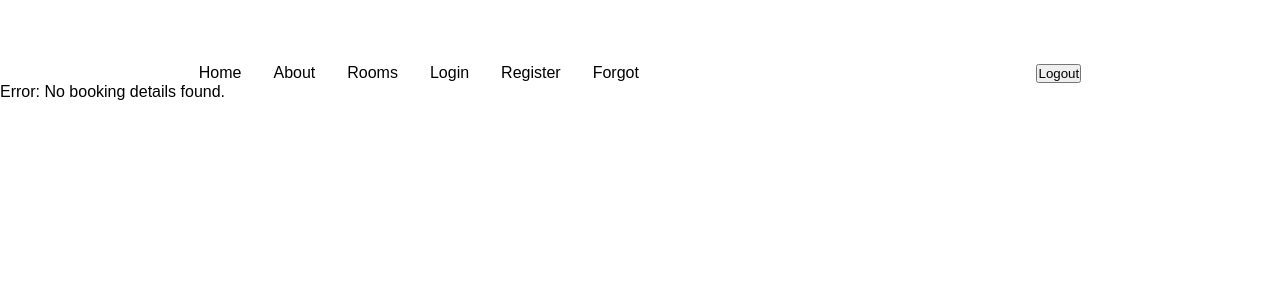
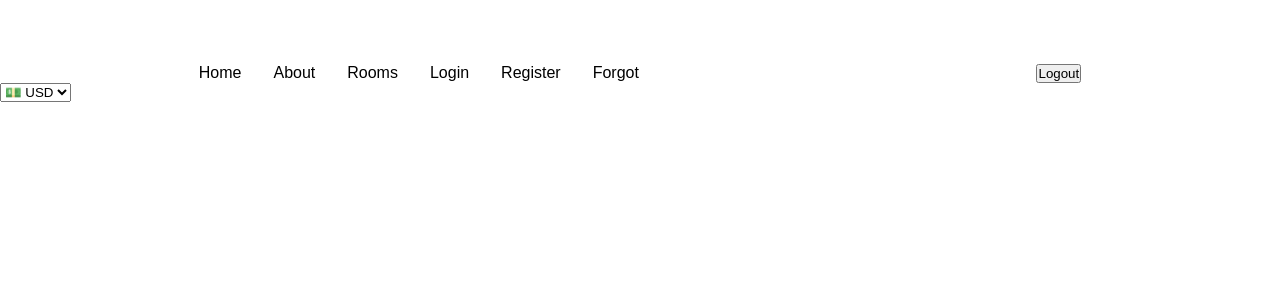
Before and after one commit to Rethabile17/react-hotel-app, a React (Create React App) app: page /checkoutDetails in a window 1280 px wide. Shown: the top 300 px of the page. Built offline with nearby package versions, Linux system fonts and the light colour scheme.

Commit message:
done with checkoutDetails payments

```diff
--- a/package.json
+++ b/package.json
@@ -3,6 +3,7 @@
   "version": "0.1.0",
   "private": true,
   "dependencies": {
+    "@paypal/react-paypal-js": "^8.7.0",
     "@reduxjs/toolkit": "^2.2.7",
     "@testing-library/jest-dom": "^5.17.0",
     "@testing-library/react": "^13.4.0",
--- a/src/App.js
+++ b/src/App.js
@@ -13,14 +13,22 @@ import Sites from './components/Sites';
 import RoomDetails from './components/RoomDetail';
 import CheckoutDetails from './components/checkoutDetails';
 import Payment from './components/payment';
+import { PayPalScriptProvider, PayPalButtons } from "@paypal/react-paypal-js";
 import './App.css';
 
 
 function App() {
+  const initialOptions = {
+    "client-id": "ATjq_6gq7yvLxEmhBmsY8U8o_6TAOlHdErnzWViqx1db9GPXEJcrnMYPM7mQ6vteIQdEulwqUOB_JH5J",
+    currency: "USD",
+    intent: "capture",
+  };
   return (
     <div>
+      <PayPalScriptProvider options={initialOptions}>
       <BrowserRouter>
       <Nav />
+
       <Routes>
       <Route path="/" element={<Home/>}/>
         <Route path="/login" element={<Login/>}/>
@@ -39,6 +47,7 @@ function App() {
 
       </Routes>
       </BrowserRouter>
+      </PayPalScriptProvider>
     </div>
   );
 }
--- a/src/components/RoomDetail.js
+++ b/src/components/RoomDetail.js
@@ -3,6 +3,7 @@ import { useNavigate, useLocation } from "react-router-dom";
 import view1 from "../images/6f7235447ca2c37edf7df110269d363b.png";
 import view2 from "../images/Plank-Slider-2.jpg";
 import view3 from "../images/prado_luxury_hotel_room_standard_family_inner_view.png";
+import Heart from "../images/heart_6229655.png";
 import "./roomDetails.css";
 import { TwitterShareButton, TwitterIcon, LinkedinShareButton, LinkedinIcon , FacebookShareButton,FacebookIcon } from 'react-share';
 
@@ -77,6 +78,9 @@ function RoomDetails() {
             </FacebookShareButton>
 
           </div>
+          <div className="like">
+            <button><img className="heart" src={Heart} /></button>
+          </div>
           <div>
             <img src={view1} alt="" className="view1" />
           </div>
--- a/src/components/checkoutDetails.js
+++ b/src/components/checkoutDetails.js
@@ -1,45 +1,57 @@
-import React from "react";
-import "./checkoutDetails.css";
-import { useLocation, useNavigate } from "react-router-dom";
+import React, { useState } from 'react';
+import { PayPalButtons, usePayPalScriptReducer } from "@paypal/react-paypal-js";
+import './checkoutDetails.css';
 
-function CheckoutDetails() {
-  const navigate = useNavigate();
-  const location = useLocation();
+const CheckoutDetails = () => {
+    const [{ options, isPending }, dispatch] = usePayPalScriptReducer();
+    const [currency, setCurrency] = useState(options.currency);
 
-  // Safely access room details
-  const room = location.state?.room;
-  const totalPrice = location.state?.totalPrice;
-  const arrivalDate = location.state?.arrivalDate;
-  const leaveDate = location.state?.leaveDate;
-  const roomType = location.state?.roomType;
+    const onCurrencyChange = ({ target: { value } }) => {
+        setCurrency(value);
+        dispatch({
+            type: "resetOptions",
+            value: {
+                ...options,
+                currency: value,
+            },
+        });
+    }
 
-  // Handle the case when the state is undefined
-  if (!room || totalPrice === undefined || !arrivalDate || !leaveDate || !roomType) {
-    return <div>Error: No booking details found.</div>;
-  }
+    const onCreateOrder = (data,actions) => {
+        return actions.order.create({
+            purchase_units: [
+                {
+                    amount: {
+                        value: "8.99",
+                    },
+                },
+            ],
+        });
+    }
 
-  const restButton = () => {
-    navigate("/payment");
-  };
+    const onApproveOrder = (data,actions) => {
+        return actions.order.capture().then((details) => {
+            const name = details.payer.name.given_name;
+            alert(`Transaction completed by ${name}`);
+        });
+    }
 
-  return (
-    <div className="checkoutview">
-      <div className="checkoutview-page">
-        <div className="form">
-          <p>Room Type: {roomType}</p>
-          <p>Arrival Date: {arrivalDate}</p>
-          <p>Leave Date: {leaveDate}</p>
-          <p>Total Price: R{totalPrice.toFixed(2)}</p>
+    return (
+        <div className="checkout">
+            {isPending ? <p>LOADING...</p> : (
+                <>
+                    <select value={currency} onChange={onCurrencyChange}>
+                            <option value="USD">💵 USD</option>
+                            <option value="EUR">💶 Euro</option>
+                    </select>
+                    <PayPalButtons
+                        style={{ layout: "vertical" }}
+                        createOrder={(data, actions) => onCreateOrder(data, actions)}
+                        onApprove={(data, actions) => onApproveOrder(data, actions)}
+                    />
+                </>
+            )}
         </div>
-        <div>
-          <button className="checkButton" onClick={restButton}>Reserve</button>
-        </div>
-        <div>
-        <button className="checkButton" onClick={restButton}>checkOut</button>
-        </div>
-      </div>
-    </div>
-  );
+    );
 }
-
-export default CheckoutDetails;
+export default CheckoutDetails
--- a/src/components/roomDetails.css
+++ b/src/components/roomDetails.css
@@ -51,6 +51,11 @@
     height: 15vh;
 }
 
+.heart{
+    height: 2rem;
+    width: 4rem;
+}
+
 .roomDetails-down{
     display: flex;
     gap: 1rem;
```
Also changed, not shown: src/images/heart_6229655.png (added), 1 other file (tests, documents, lock files or other folders).
